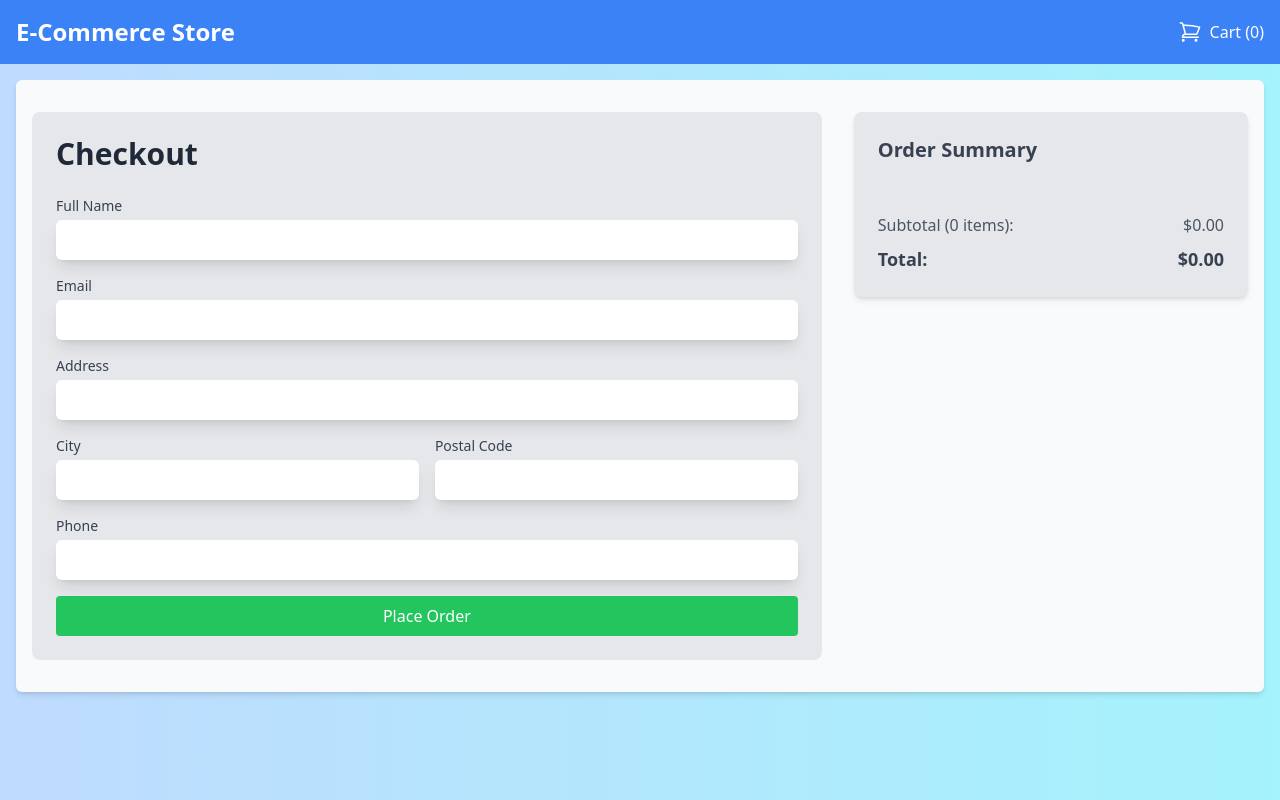
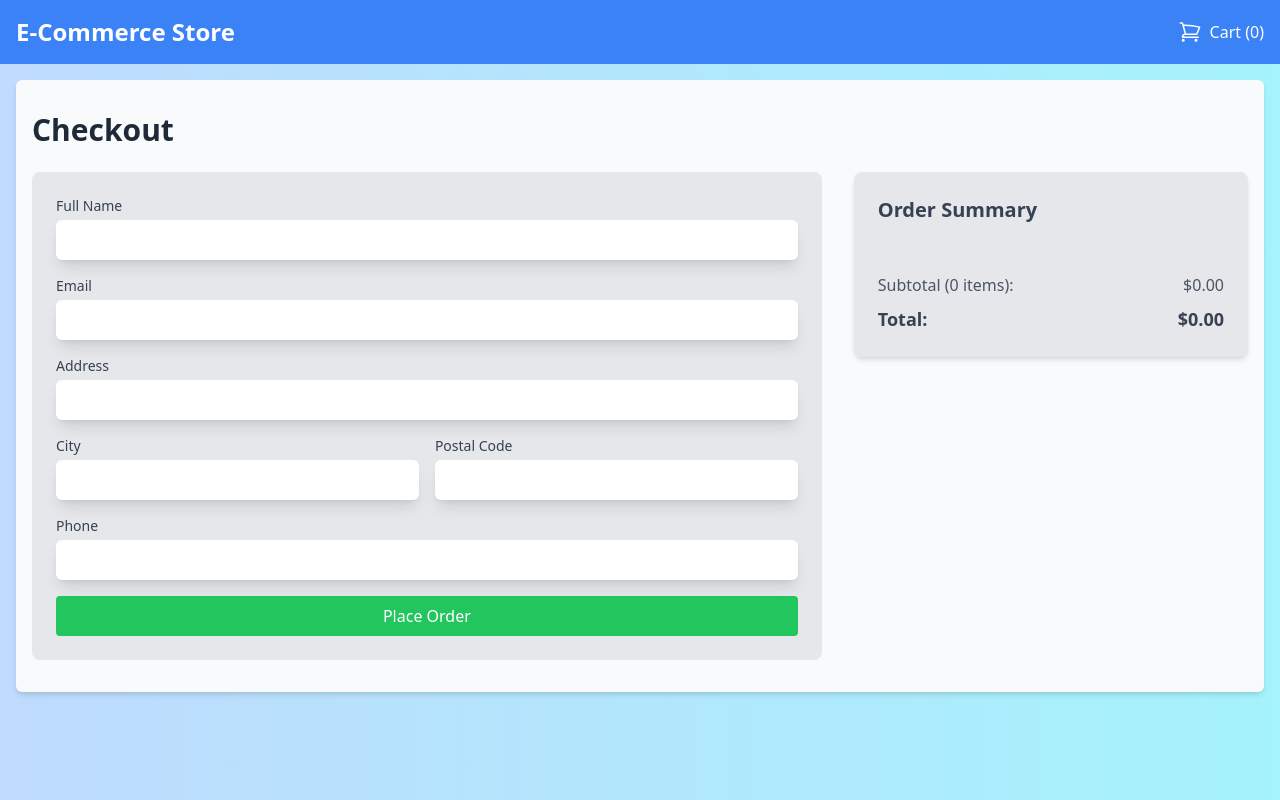
Before and after one commit to niketjain1/shopping-cart, a Next.js app: page /checkout in a window 1280 px wide. Built offline with nearby package versions, Linux system fonts and the light colour scheme.

Commit message:
🐛 FIX: fixed the scrolling issue

```diff
--- a/src/app/checkout/page.tsx
+++ b/src/app/checkout/page.tsx
@@ -75,9 +75,9 @@ const Checkout: React.FC = () => {
 
   return (
     <div className="container mx-auto px-4 py-8 bg-gray-50 rounded-md shadow-md">
-      <div className="flex flex-col lg:flex-row lg:space-x-8">
-        <div className="lg:w-2/3 bg-gray-200 rounded-lg p-6 mb-8 lg:mb-0">
-          <h1 className="text-3xl font-bold mb-6 text-gray-800">Checkout</h1>
+      <h1 className="text-3xl font-bold mb-6 text-gray-800">Checkout</h1>
+      <div className="flex flex-col-reverse lg:flex-row lg:space-x-8">
+        <div className="lg:w-2/3 bg-gray-200 rounded-lg p-6 lg:mt-0 mt-4 lg:mb-0">
           <CheckoutForm
             formData={formData}
             handleInputChange={handleInputChange}
@@ -89,7 +89,7 @@ const Checkout: React.FC = () => {
             <h2 className="text-xl font-semibold mb-4 text-gray-700">
               Order Summary
             </h2>
-            <div className="max-h-96 overflow-y-auto mb-4">
+            <div className="max-h-72 overflow-y-auto mb-4">
               {cart.map((item) => (
                 <div key={item.id} className="flex items-center mb-4 space-x-4">
                   <div className="w-20 h-20 flex-shrink-0">
--- a/src/components/CartItem.tsx
+++ b/src/components/CartItem.tsx
@@ -34,7 +34,7 @@ const CartItem = ({ item }: { item: CartItemType }) => {
             onClick={() =>
               updateQuantity(item.id, Math.max(1, item.quantity - 1))
             }
-            className="bg-gray-200 px-2 py-1 rounded text-gray-700 hover:bg-gray-300"
+            className="bg-gray-300 px-2 py-1 rounded text-gray-700 hover:bg-gray-400"
             disabled={item.quantity === 1}
           >
             -
@@ -42,7 +42,7 @@ const CartItem = ({ item }: { item: CartItemType }) => {
           <span className="mx-2 text-gray-700">{item.quantity}</span>
           <button
             onClick={() => updateQuantity(item.id, item.quantity + 1)}
-            className="bg-gray-200 px-2 py-1 rounded text-gray-700 hover:bg-gray-300"
+            className="bg-gray-300 px-2 py-1 rounded text-gray-700 hover:bg-gray-400"
           >
             +
           </button>
```
